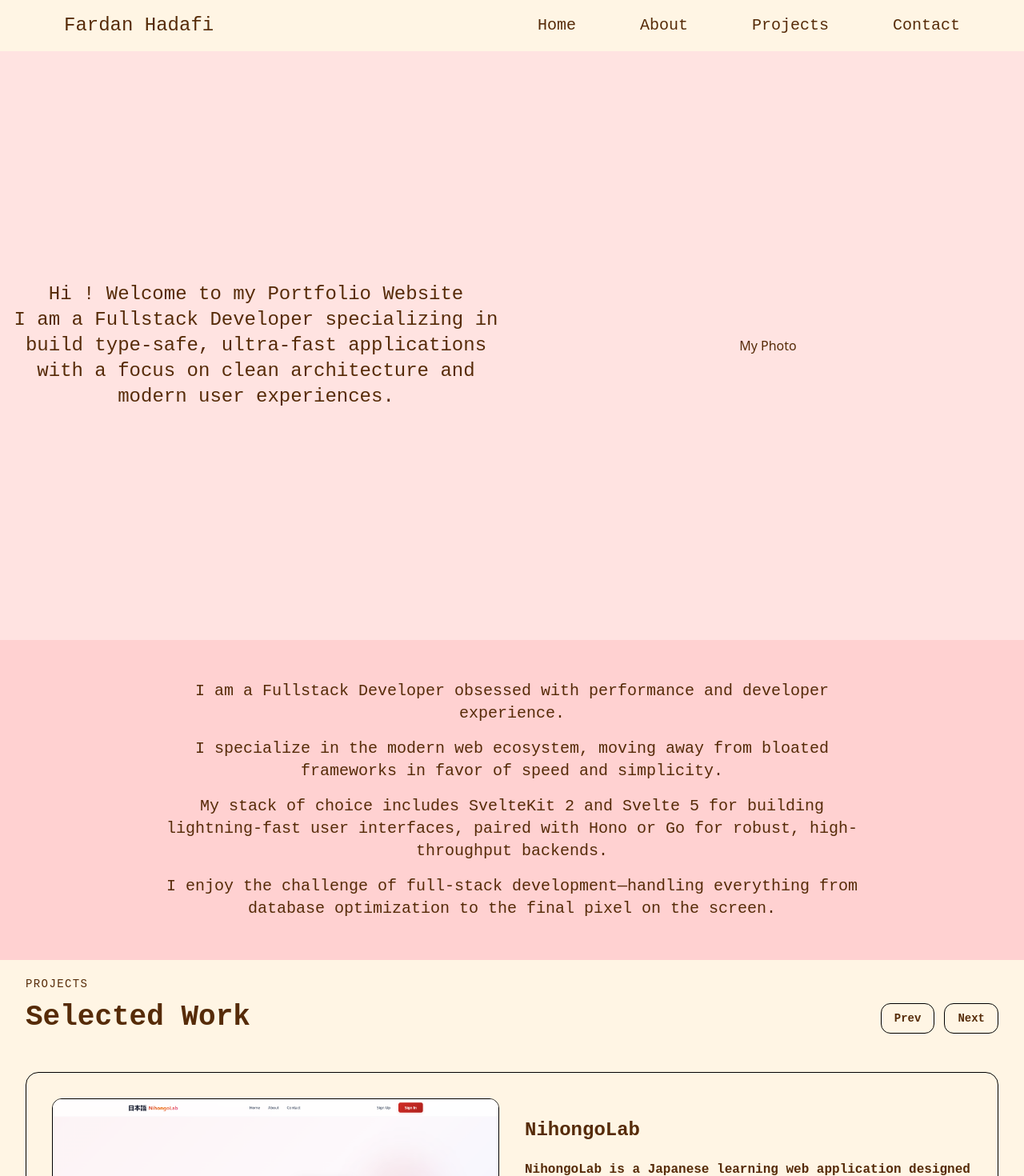
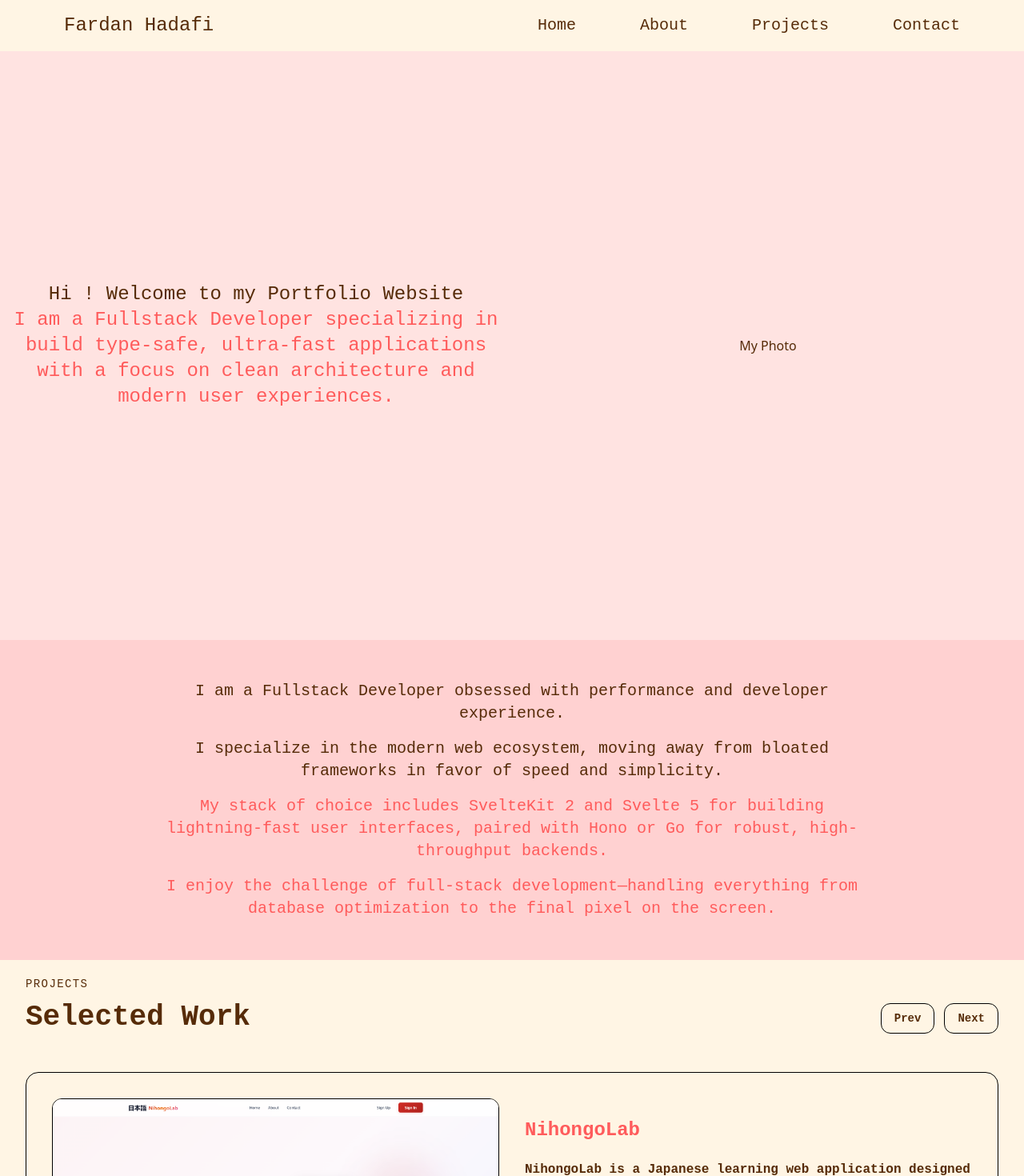
Before and after one commit to FardanHadafi/Portfolio, a Svelte app: page / in a window 1280 px wide. Shown: the top 1470 px of the page at 80% size. Built offline with nearby package versions, Linux system fonts and the light colour scheme.

Commit message:
Changed some text color

```diff
--- a/src/App.svelte
+++ b/src/App.svelte
@@ -77,7 +77,7 @@
     <!--Left Section-->
     <div class="w-1/2 flex flex-col justify-center items-center font-mono text-2xl">
       <h1>Hi ! Welcome to my Portfolio Website</h1>
-      <p class="text-center">I am a Fullstack Developer specializing in build type-safe, ultra-fast applications with a focus on clean architecture and modern user experiences.</p>
+      <p class="text-center text-h1">I am a Fullstack Developer specializing in build type-safe, ultra-fast applications with a focus on clean architecture and modern user experiences.</p>
     </div>
     <!--Right Section-->
     <div class="w-1/2 flex justify-center items-center">My Photo</div>
@@ -88,8 +88,8 @@
     <div class="flex flex-col gap-4 font-mono text-xl text-center max-w-4xl">
       <h1>I am a Fullstack Developer obsessed with performance and developer experience.</h1>
       <h1>I specialize in the modern web ecosystem, moving away from bloated frameworks in favor of speed and simplicity.</h1>
-      <h1>My stack of choice includes SvelteKit 2 and Svelte 5 for building lightning-fast user interfaces, paired with Hono or Go for robust, high-throughput backends.</h1>
-      <h1>I enjoy the challenge of full-stack development—handling everything from database optimization to the final pixel on the screen.</h1>
+      <h1 class="text-h1">My stack of choice includes SvelteKit 2 and Svelte 5 for building lightning-fast user interfaces, paired with Hono or Go for robust, high-throughput backends.</h1>
+      <h1 class="text-h1">I enjoy the challenge of full-stack development—handling everything from database optimization to the final pixel on the screen.</h1>
     </div>
   </section>
 
@@ -147,7 +147,7 @@
 
             <!-- Content -->
             <div class="space-y-5">
-              <h3 class="text-2xl font-semibold">
+              <h3 class="text-2xl font-semibold text-h1">
                 {project.title}
               </h3>
 
--- a/src/app.css
+++ b/src/app.css
@@ -11,4 +11,5 @@
   --color-about: #ffd1d1;
   --color-projects: #ff9494;
   --color-texts: #562b08;
+  --color-h1: #ff5b5b;
 }
```
